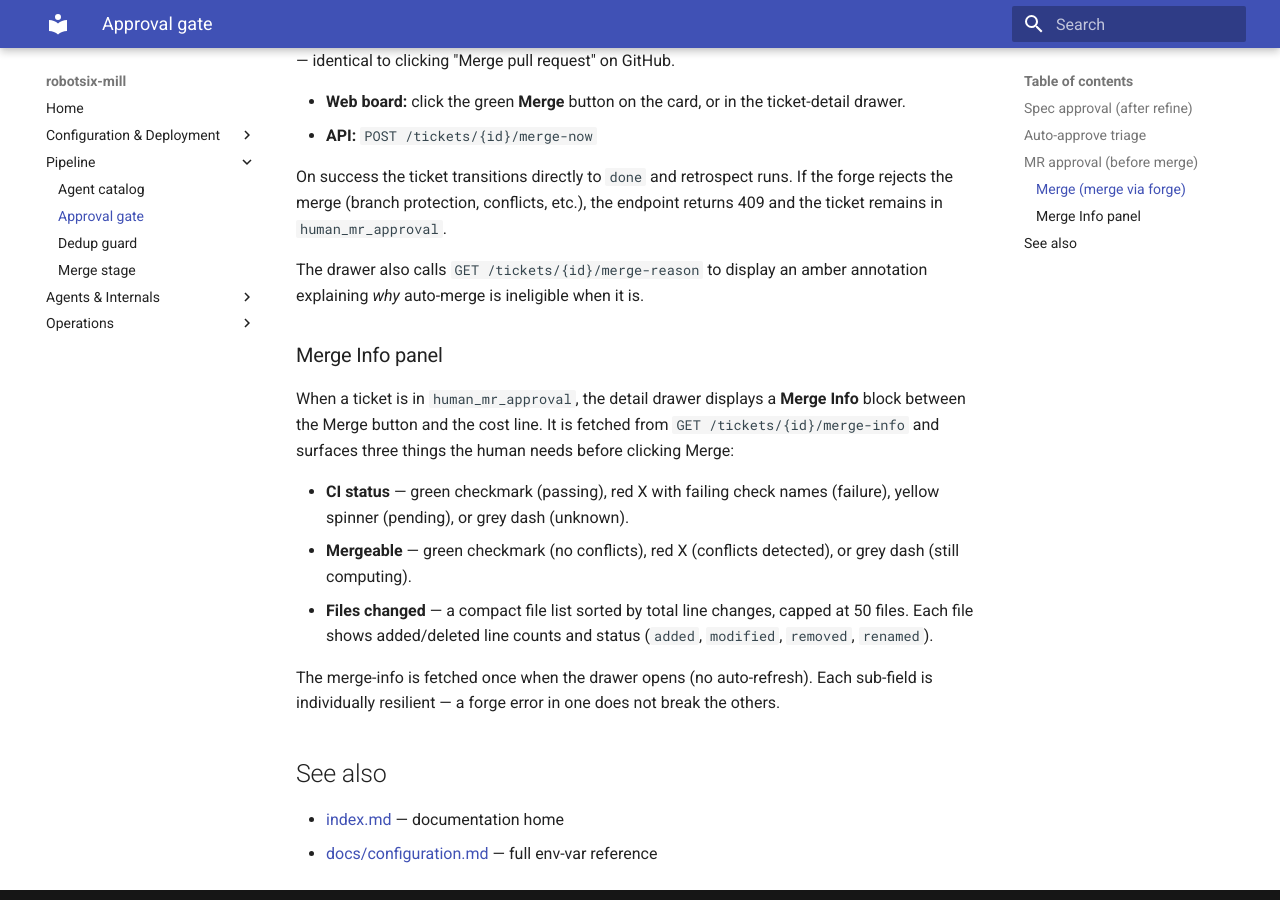
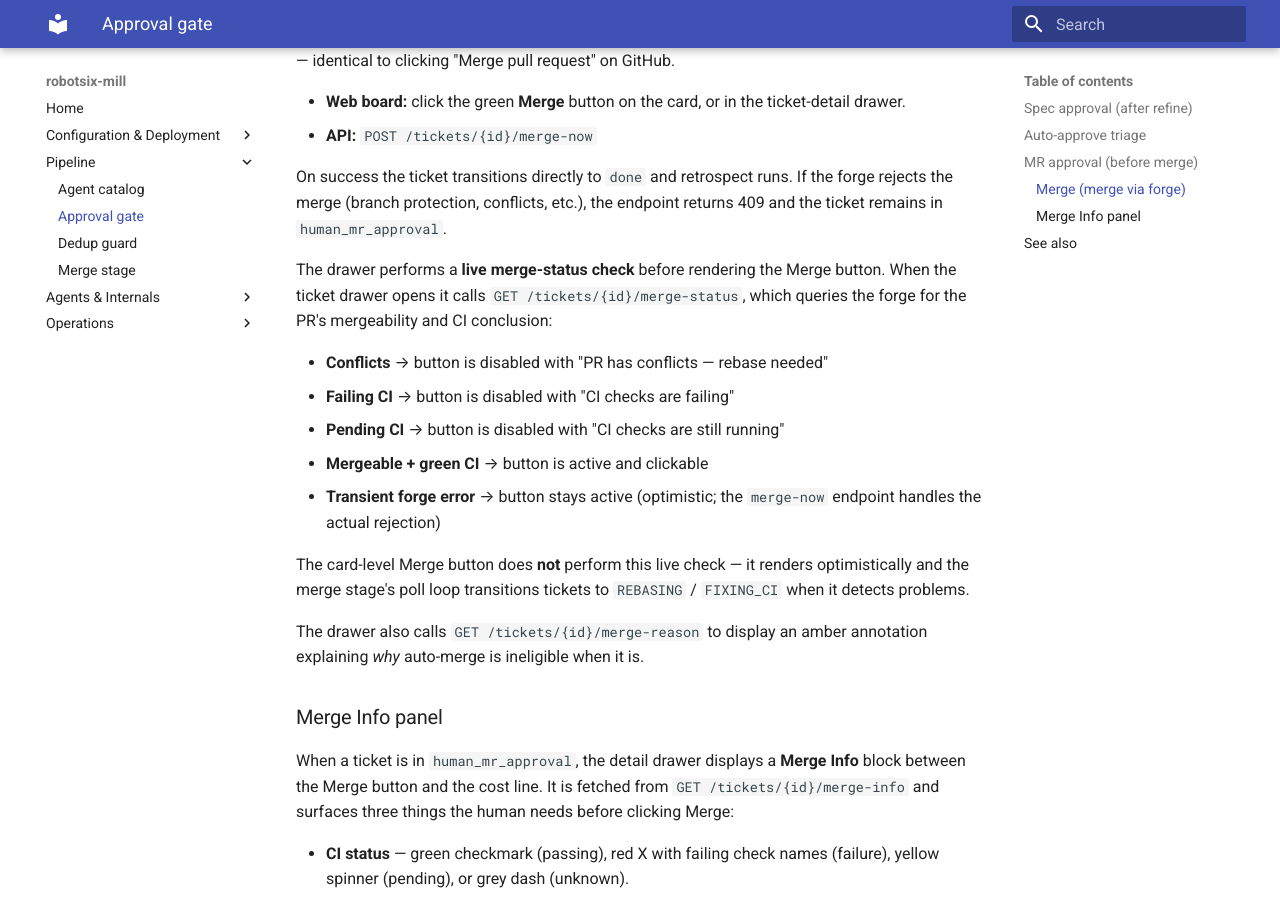
Before and after one commit to damien-robotsix/robotsix-mill, an MkDocs documentation site: the page built from docs/approval-gate.md, in a window 1280 px wide and 900 px high, scrolled down 1270 px. Built offline with MkDocs 1.6.1 and Material for MkDocs 9.7.7, drawn with Linux system fonts in a browser that asks for light colours.

Commit message:
mill(docs): Make merge button non clikable if the MR is not mergeable or if CI hase not passed (20260525T152839Z-make-merge-button-non-clikable-if-the-mr-5a37)

```diff
--- a/docs/approval-gate.md
+++ b/docs/approval-gate.md
@@ -63,6 +63,23 @@ On success the ticket transitions directly to `done` and retrospect runs.
 If the forge rejects the merge (branch protection, conflicts, etc.), the
 endpoint returns 409 and the ticket remains in `human_mr_approval`.
 
+The drawer performs a **live merge-status check** before rendering the
+Merge button. When the ticket drawer opens it calls
+`GET /tickets/{id}/merge-status`, which queries the forge for the PR's
+mergeability and CI conclusion:
+
+- **Conflicts** → button is disabled with "PR has conflicts — rebase
+  needed"
+- **Failing CI** → button is disabled with "CI checks are failing"
+- **Pending CI** → button is disabled with "CI checks are still running"
+- **Mergeable + green CI** → button is active and clickable
+- **Transient forge error** → button stays active (optimistic; the
+  `merge-now` endpoint handles the actual rejection)
+
+The card-level Merge button does **not** perform this live check — it
+renders optimistically and the merge stage's poll loop transitions
+tickets to `REBASING` / `FIXING_CI` when it detects problems.
+
 The drawer also calls `GET /tickets/{id}/merge-reason` to display an
 amber annotation explaining *why* auto-merge is ineligible when it is.
 
```
